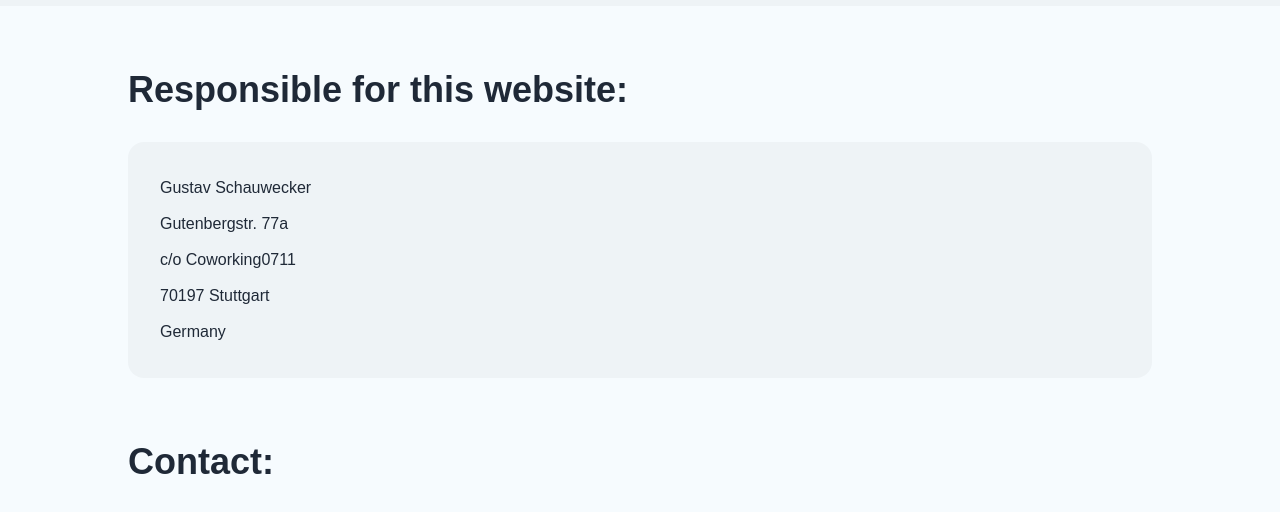
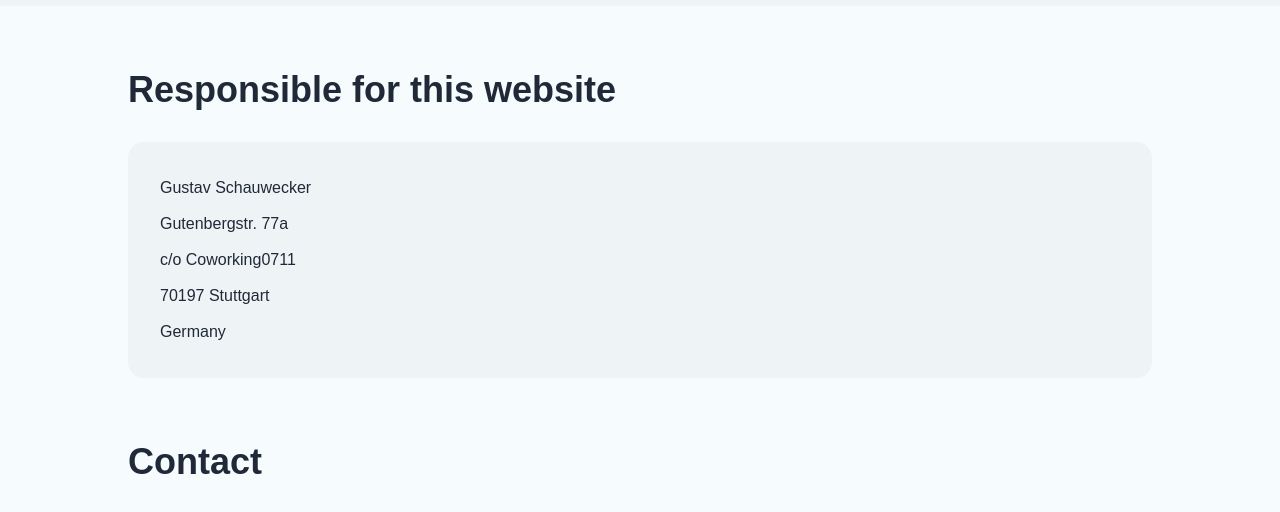
Before and after one commit to rsnano-node/rsnano.com, a SvelteKit app: page /legal in a window 1280 px wide. Shown: the part 250-762 px from the top of the page. Built offline with nearby package versions, Linux system fonts and the light colour scheme; a web font is replaced by a local one.

Commit message:
fix: remove unnecessary colons

```diff
--- a/src/routes/legal/+page.svelte
+++ b/src/routes/legal/+page.svelte
@@ -12,7 +12,7 @@
 	</div>
 </section>
 <main class="w-full prose px-8 md:px-16 lg:mx-auto max-w-6xl flex flex-col gap-16 py-16">
-	<Section id="responsible" title="Responsible for this website:">
+	<Section id="responsible" title="Responsible for this website">
 		<div class="card bg-base-200">
 			<div class="card-body">
 				<span>Gustav Schauwecker</span>
@@ -23,7 +23,7 @@
 			</div>
 		</div>
 	</Section>
-	<Section id="contact" title="Contact:">
+	<Section id="contact" title="Contact">
 		<div class="card bg-base-200">
 			<div class="card-body">
 				<span>Telefon: +49 177 5338841</span>
```
